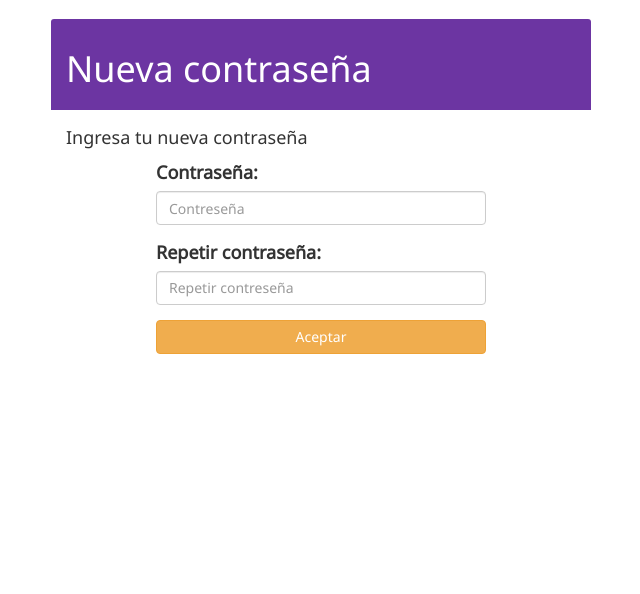
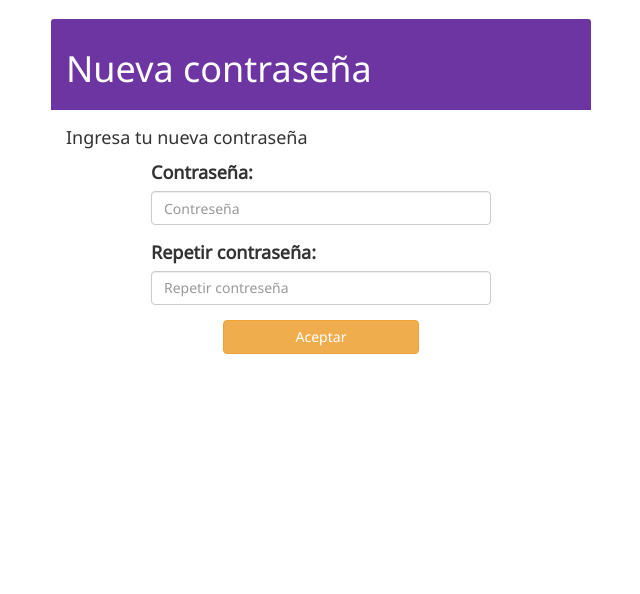
Before and after one commit to HawkRS/Dragonart, a PHP site: page /formularioRecuperarContrasena.php in a window 1280 px wide. Shown: the part 51-645 px from the top of the page, without its empty margins (319-959 px from the left). Run offline with PHP 8.4, Linux system fonts and the light colour scheme.

Commit message:
Agregar action y method, organizar las columnas de bootstrap para que no se repitan en cada elemento del formulario, agregar name a los input y type al boton en formularioRecuperarContrasena.php

```diff
--- a/formularioRecuperarContrasena.php
+++ b/formularioRecuperarContrasena.php
@@ -16,25 +16,25 @@ require_once ('doctype.php');
             </div>
             <div class="panel-body postDesc">
                 <p>Ingresa tu nueva contraseña</p>
-                <form class="form-horizontal">
+                <form class="form-horizontal col-xs-12 col-md-8 col-md-offset-2" action="" method="post">
 
                     <div class="form-group">
-                        <label for="password" class="col-xs-12 col-md-8 col-md-offset-2">Contraseña: </label>
-                        <div class="col-xs-12 col-md-8 col-md-offset-2">
-                            <input type="password" class="form-control" id="password" placeholder="Contreseña" />
+                        <label for="password">Contraseña: </label>
+                        <div>
+                            <input type="password" class="form-control" id="password" placeholder="Contreseña" name="password" />
                         </div>
                     </div>
 
                     <div class="form-group">
-                        <label for="passwordConfirmacion" class="col-xs-12 col-md-8 col-md-offset-2">Repetir contraseña: </label>
-                        <div class="col-xs-12 col-md-8 col-md-offset-2">
-                            <input type="password" class="form-control" id="passwordConfirmacion" placeholder="Repetir contreseña" />
+                        <label for="passwordConfirmacion">Repetir contraseña: </label>
+                        <div>
+                            <input type="password" class="form-control" id="passwordConfirmacion" placeholder="Repetir contreseña" name="passwordConfirmacion" />
                         </div>
                     </div>
 
                     <div class="form-group">
                         <div class="col-xs-12 col-md-8 col-md-offset-2">
-                            <button type="button" onclick="location.href='usuarioIndex.php';" class="btn btn-warning btn-block">Aceptar</button>
+                            <button type="submit" onclick="location.href='usuarioIndex.php';" class="btn btn-warning btn-block">Aceptar</button>
                         </div>
                     </div>
                 </form>
```
